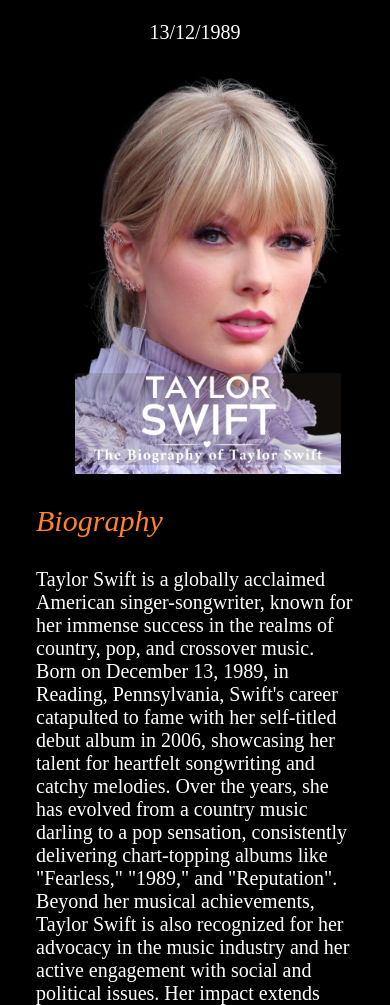
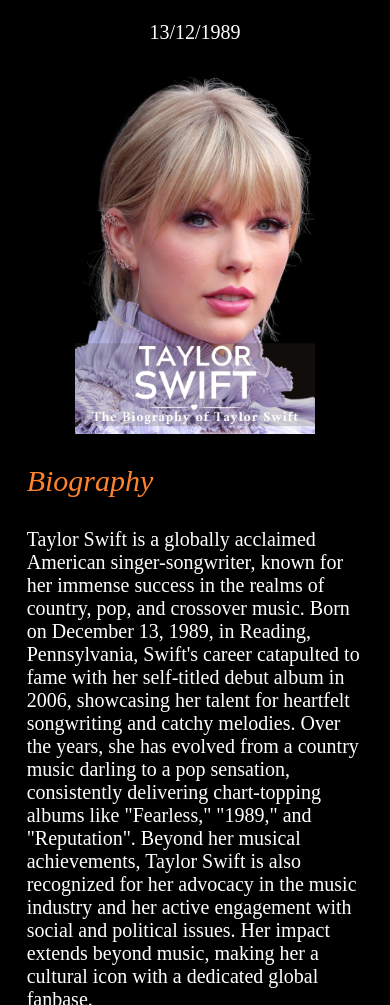
Before and after one commit to meghanahima/taylor-tribute-page, a plain HTML site: page index.html in a window 390 px wide. Shown: the part 95-1100 px from the top of the page. Drawn offline with Linux system fonts and the light colour scheme.

Commit message:
Update style.css

```diff
--- a/style.css
+++ b/style.css
@@ -14,39 +14,28 @@ body{
 .artist{
     font-size: 50px;
     font-weight: 600;
-    /* text-fill-color: -webkit-linear-gradient(pink,grey); */
     color:#f75b00;
-    /* border:2px solid pink; */
 }
 .birthdate{
-    /* border:2px solid yellow; */
     font-size:20px;
 }
 .container{
-    /* border:2px solid red; */
     margin:0 8px 45px 8px;
-    /* margin-left:5px;
-    margin
-    margin-bottom:45px; */
-}
-.inside-container{
     display:flex;
     justify-content:center;
     align-items:center;
 }
 .img1{
-    /* border:2px solid green; */
     width:400px;
-    height:400px;
+    height:360px;
     margin-right:35px;
 }
 .img1 img{
     width:400px;
-    height:400px;
+    height:360px;
     object-fit: contain;
 }
 .img2{
-    /* border:2px solid green; */
     width:300px;
     height:300px;
     margin-left:35px;
@@ -57,16 +46,12 @@ body{
     object-fit: contain;
 }
 .matter1{
-    /* border:2px solid blue; */
     width:570px;
     margin-left:35px;
 }
 .matter2{
     width:700px;
     margin-right:35px;
-}
-.submatter2{
-    margin-left:10px;
 }
 .subhead{
     font-size: 30px;
@@ -83,13 +68,14 @@ hr{
 }
 @media screen and (max-width: 870px){
     .img1,.img2,.matter1,.matter2{
-        margin:0 auto;
+        margin-left:0;
+        margin-right:0;
     }
-    .inside-container{
+    .container{
         flex-direction: column;
     }
     .matter1,.matter2{
-        width:70%;
+        width:90%;
     }
     .image2{
         order: 0;
@@ -98,11 +84,3 @@ hr{
         order: 1;
     }
 }
-@media screen and (max-width: 550px){
-    .matter1,.matter2{
-        width:85%;
-    }
-    .page{
-        padding:10px;
-    }
-}
```
